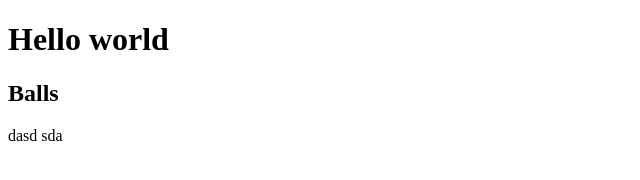
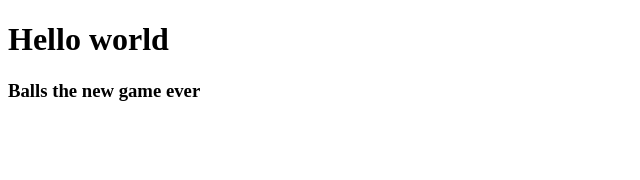
Before and after one commit to ParedesAndres/Balls, a plain HTML site: page index.html in a window 1280 px wide. Shown: the whole page, without its empty margins (0-640 px from the left). Drawn offline with Linux system fonts and the light colour scheme.

Commit message:
funcionaron

```diff
--- a/index.html
+++ b/index.html
@@ -12,9 +12,7 @@
 
     <div>
         <div>
-            <h2>Balls</h2>dasd
-            sda
-            <datagrid></a></datagrid>
+            <h3>Balls the new game ever</h3>
         </div>
     </div>
 </body>
```
